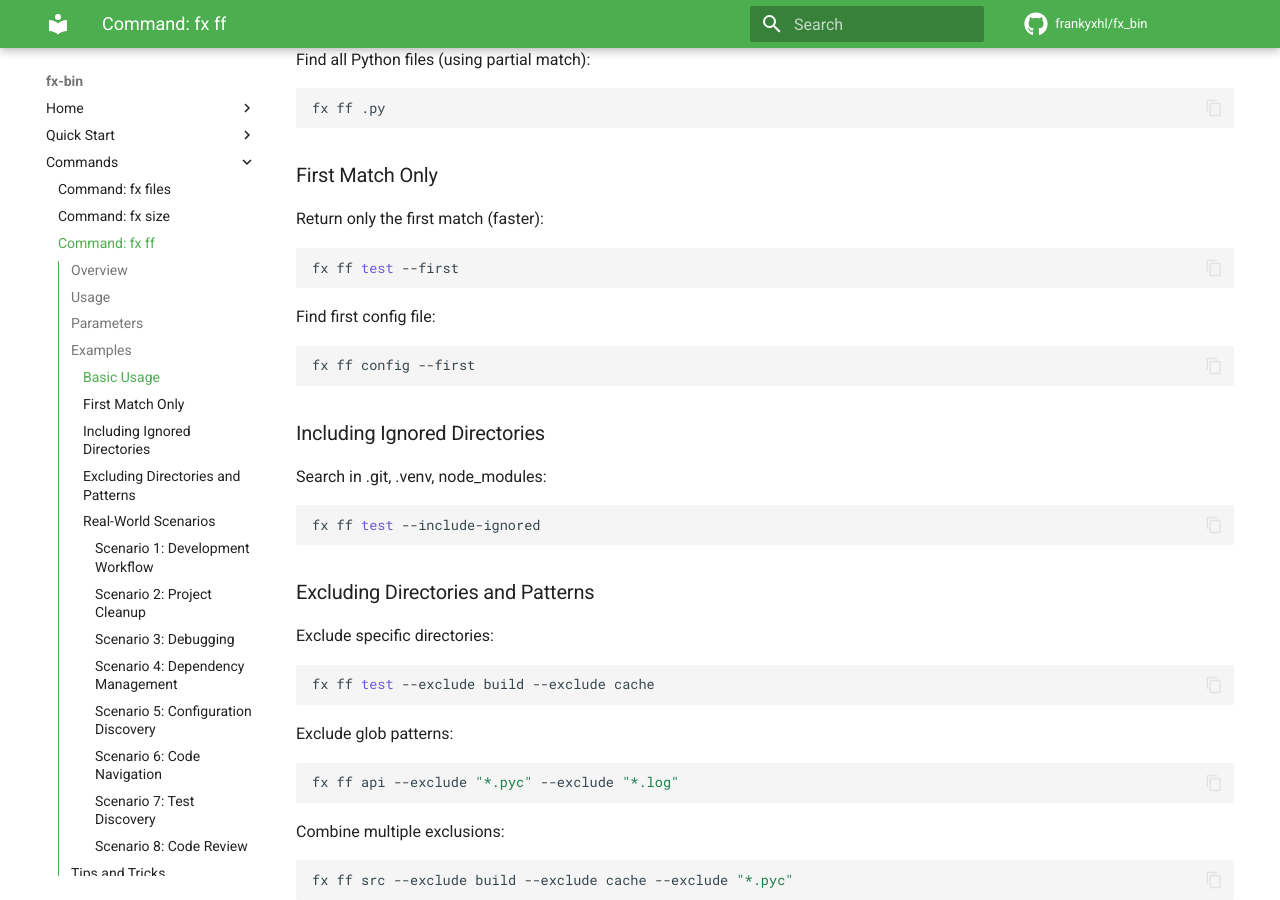
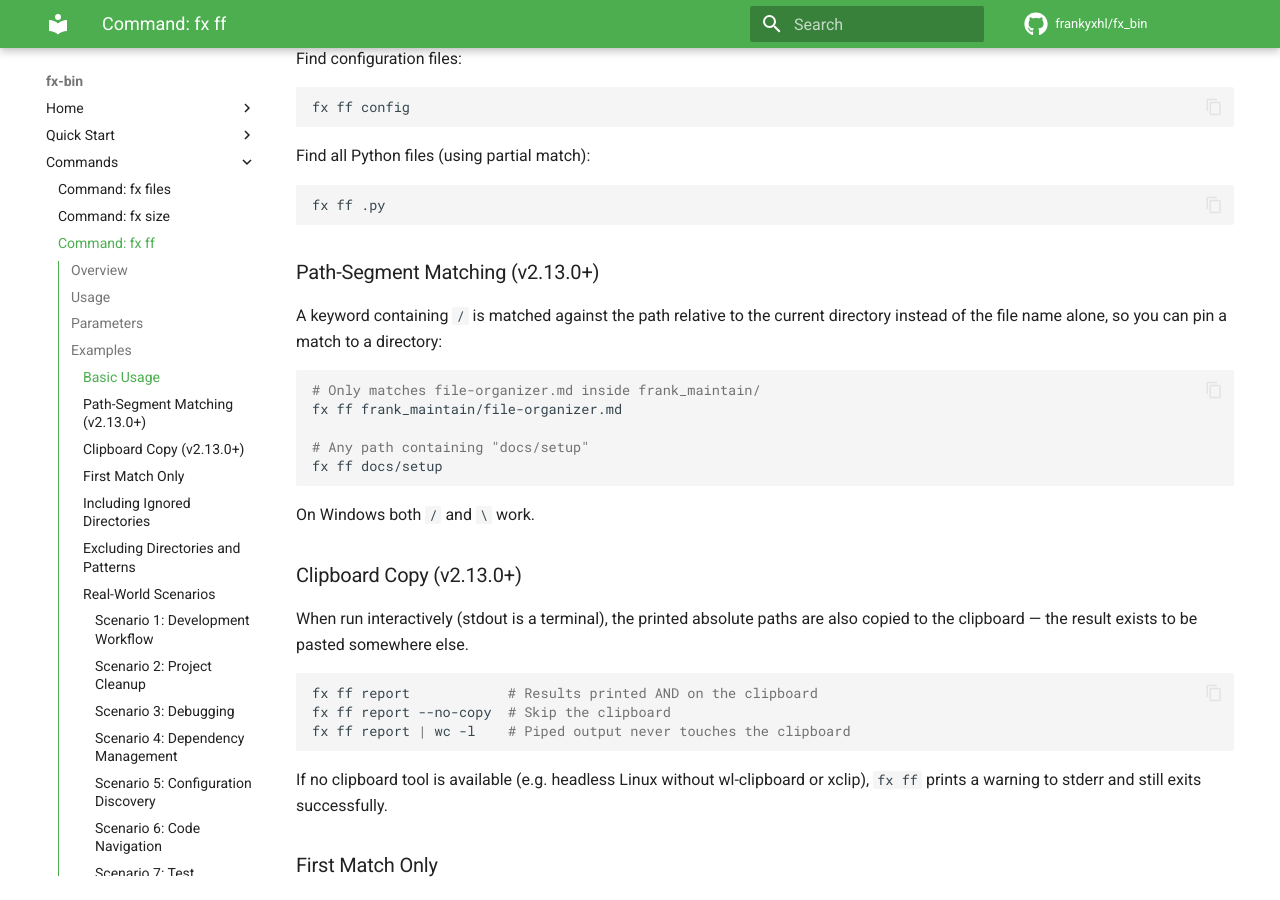
Before and after one commit to frankyxhl/fx_bin, an MkDocs documentation site: the page built from docs/site/commands/ff.md, in a window 1280 px wide and 900 px high, scrolled down 1166 px. Built offline with MkDocs 1.6.1 and Material for MkDocs 9.7.7, drawn with Linux system fonts in a browser that asks for light colours; comment, search, counter and statistics services are not loaded; some of the changed text lies outside the part shown.

Commit message:
docs: sync command reference with actual CLI
- README overview table: add missing fff / root / realpath (rp) / today /
  organize / version rows; fix fx ff row (claimed content search + regex
  support, which ff never had)
- README: document ff v2.13.0 path-segment matching, default clipboard
  copy and --no-copy / --first options; add brief root / realpath /
  organize sections
- docs site: new commands/realpath.md page + mkdocs nav entry; index
  table row; quick-start link
- ff.md/fff.md: document v2.13.0 path matching + clipboard behavior; fix
  bogus glob-keyword examples (ff matches substrings, not globs)

Co-Authored-By: Claude Fable 5 <noreply@anthropic.com>
Claude-Session: https://claude.ai/code/session_01PQcFrofPTcsnEtrVDUDZNG

````diff
--- a/docs/site/commands/ff.md
+++ b/docs/site/commands/ff.md
@@ -7,7 +7,9 @@ Find files whose names contain a keyword, with powerful filtering options and sm
 `fx ff` provides fast file discovery with keyword matching, flexible exclusion patterns, and smart default settings. Perfect for debugging, code navigation, and project analysis.
 
 **Key Features:**
-- 🔍 Keyword and pattern-based file finding
+- 🔍 Substring keyword matching on file/directory names
+- 🛤️ Path-segment matching: a keyword containing `/` matches the relative path (v2.13.0+)
+- 📋 Results copied to the clipboard by default in interactive use (v2.13.0+)
 - 🚀 First-match mode for quick lookups (`--first`)
 - 🎯 Smart exclusions (.git, .venv, node_modules)
 - 📝 Multiple exclusion patterns (repeatable)
@@ -23,10 +25,11 @@ fx ff [OPTIONS] KEYWORD
 
 | Parameter | Type | Default | Description |
 |-----------|------|----------|-------------|
-| `KEYWORD` | string | - | Keyword or pattern to search for (required) |
+| `KEYWORD` | string | - | Substring to search for; contains `/` → matched against the relative path (required) |
 | `--first` | flag | False | Stop after first match (for speed) |
 | `--include-ignored` | flag | False | Include default-ignored dirs (.git, .venv, node_modules) |
 | `--exclude` | string | - | Exclude names or glob patterns (repeatable) |
+| `--no-copy` | flag | False | Do not copy results to the clipboard |
 
 ## Examples
 
@@ -49,6 +52,36 @@ Find all Python files (using partial match):
 ```bash
 fx ff .py
 ```
+
+### Path-Segment Matching (v2.13.0+)
+
+A keyword containing `/` is matched against the path relative to the current
+directory instead of the file name alone, so you can pin a match to a
+directory:
+
+```bash
+# Only matches file-organizer.md inside frank_maintain/
+fx ff frank_maintain/file-organizer.md
+
+# Any path containing "docs/setup"
+fx ff docs/setup
+```
+
+On Windows both `/` and `\` work.
+
+### Clipboard Copy (v2.13.0+)
+
+When run interactively (stdout is a terminal), the printed absolute paths are
+also copied to the clipboard — the result exists to be pasted somewhere else.
+
+```bash
+fx ff report            # Results printed AND on the clipboard
+fx ff report --no-copy  # Skip the clipboard
+fx ff report | wc -l    # Piped output never touches the clipboard
+```
+
+If no clipboard tool is available (e.g. headless Linux without wl-clipboard or
+xclip), `fx ff` prints a warning to stderr and still exits successfully.
 
 ### First Match Only
 
@@ -216,22 +249,22 @@ fx ff model --exclude node_modules --exclude __pycache__
 
 #### Scenario 7: Test Discovery
 
-Find unit tests:
+Find unit tests (KEYWORD is a substring, not a glob — use `tests/` path matching or a distinctive fragment):
 
 ```bash
-fx ff "*unit*test*" --exclude node_modules --exclude __pycache__
+fx ff unit_test --exclude node_modules --exclude __pycache__
 ```
 
 Find integration tests:
 
 ```bash
-fx ff "*integration*test*" --exclude node_modules
+fx ff tests/integration
 ```
 
 Find e2e tests:
 
 ```bash
-fx ff "*e2e*test*" --exclude node_modules
+fx ff e2e --exclude node_modules
 ```
 
 #### Scenario 8: Code Review
--- a/mkdocs.yml
+++ b/mkdocs.yml
@@ -60,6 +60,7 @@ nav:
     - commands/backup.md
     - commands/organize.md
     - commands/root.md
+    - commands/realpath.md
     - commands/today.md
   - Use Cases:
     - use-cases/daily-workflow.md
````
Also changed, not shown: README.md (+51 -1 lines), docs/site/commands/fff.md (+2 -0 lines), docs/site/commands/realpath.md (added, +54 -0 lines), docs/site/index.md (+1 -0 lines), docs/site/quick-start.md (+1 -0 lines).
